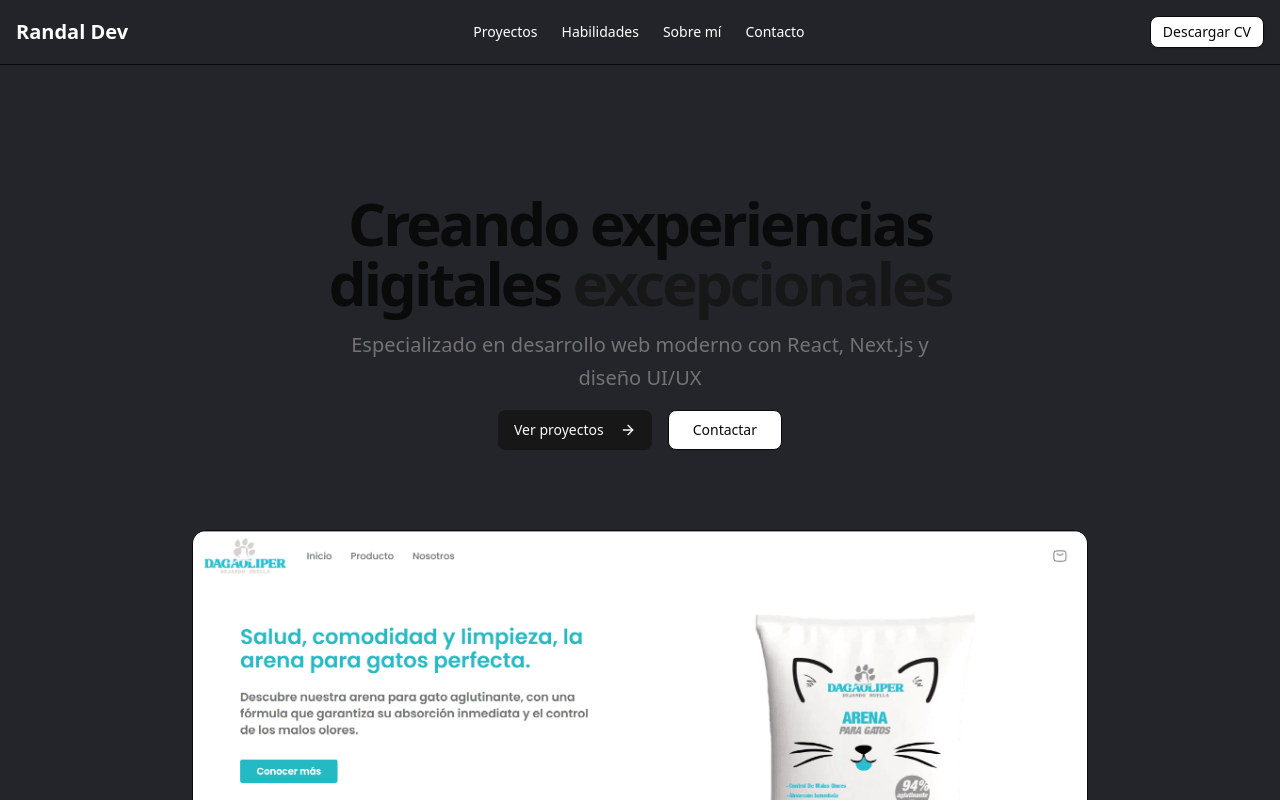
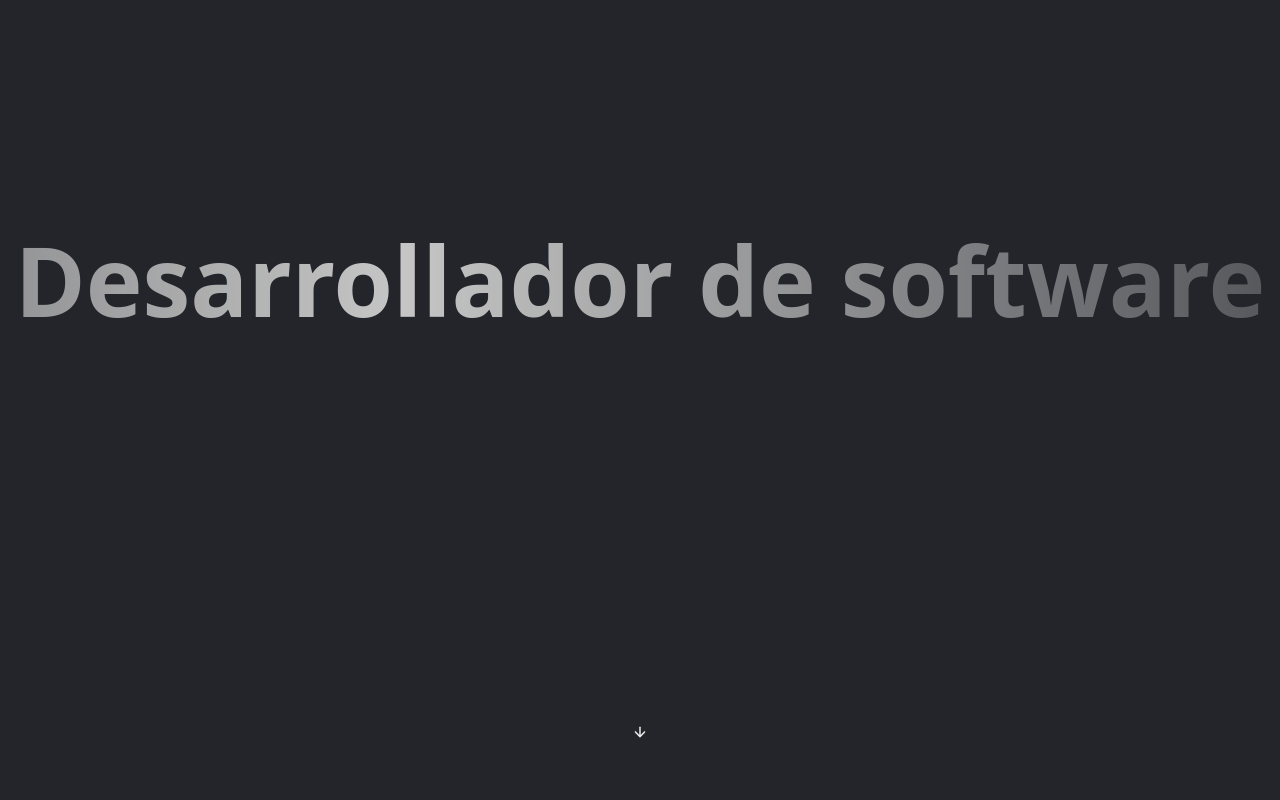
Before and after one commit to randal-web/my-portfolio, a Next.js app: page / in a window 1280 px wide. Shown: the top 800 px of the page. Built offline with nearby package versions, Linux system fonts and the light colour scheme.

Commit message:
Modifcaciones en header

```diff
--- a/app/globals.css
+++ b/app/globals.css
@@ -113,7 +113,26 @@
   * {
     @apply border-border outline-ring/50;
   }
+
   body {
     @apply bg-background text-foreground;
   }
 }
+
+.animate-shine {
+  background: linear-gradient(90deg, transparent, #c6c6c6, transparent);
+  background-size: 200% 100%;
+  background-clip: text;
+  -webkit-background-clip: text;
+  color: transparent;
+  animation: shine 20s linear infinite;
+}
+
+@keyframes shine {
+  0% {
+    background-position: 200% 0;
+  }
+  100% {
+    background-position: -200% 0;
+  }
+}
--- a/app/page.jsx
+++ b/app/page.jsx
@@ -1,3 +1,7 @@
+'use client'
+
+import { useState, useRef } from 'react'
+import { AnimatePresence } from 'framer-motion'
 import AboutSection from "@/components/sections/AboutSection";
 import ContactSection from "@/components/sections/ContactSection";
 import Footer from "@/components/sections/Footer";
@@ -7,12 +11,24 @@ import ProjectsSection from "@/components/sections/ProjectsSection";
 import SkillsSection from "@/components/sections/SkillsSection";
 
 export default function Portfolio() {
+  const [isHeaderVisible, setHeaderVisible] = useState(false)
+  const projectsRef = useRef(null)
+
+  const handleScrollToProjects = () => {
+    projectsRef.current?.scrollIntoView({ behavior: 'smooth' })
+  }
+
   return (
     <div className="min-h-screen bg-[#23252b]">
-      <Header />
+      <AnimatePresence>
+        {isHeaderVisible && <Header />}
+      </AnimatePresence>
       <main>
-        <HeroSection />
-        <ProjectsSection />
+        <HeroSection
+          setHeaderVisible={setHeaderVisible}
+          handleScrollToProjects={handleScrollToProjects}
+        />
+        <ProjectsSection ref={projectsRef} />
         <SkillsSection />
         <AboutSection />
         <ContactSection />
--- a/components/sections/Header.jsx
+++ b/components/sections/Header.jsx
@@ -1,10 +1,19 @@
+'use client'
+
 import Link from 'next/link'
+import { motion } from 'framer-motion'
 import { Button } from '@/components/ui/button'
 import { User } from 'lucide-react'
 
 export default function Header() {
   return (
-    <header className="sticky top-0 z-40 w-full border-b bg-[#23252b]/80 backdrop-blur-sm px-4">
+    <motion.header
+      initial={{ y: -100, opacity: 0 }}
+      animate={{ y: 0, opacity: 1 }}
+      exit={{ y: -100, opacity: 0 }}
+      transition={{ duration: 0.5 }}
+      className="sticky top-0 z-40 w-full border-b bg-[#23252b]/80 backdrop-blur-sm px-4"
+    >
       <div className="container flex h-16 items-center justify-between">
         <Link href="/" className="font-bold text-xl">
           <span className="text-white">Randal Dev</span>
@@ -43,6 +52,6 @@ export default function Header() {
           <span className="sr-only">Menú</span>
         </Button>
       </div>
-    </header>
+    </motion.header>
   )
 }
--- a/components/sections/HeroSection.jsx
+++ b/components/sections/HeroSection.jsx
@@ -1,38 +1,74 @@
-import Link from "next/link"
-import Image from "next/image"
-import { ArrowRight } from "lucide-react"
+'use client'
+
+import { useRef, useEffect } from 'react'
+import { motion, useScroll, useTransform } from 'framer-motion'
 import { Button } from "@/components/ui/button"
+import { ArrowDown } from "lucide-react"
 
-export default function HeroSection() {
+export default function HeroSection({ setHeaderVisible, handleScrollToProjects }) {
+  const targetRef = useRef(null)
+  const { scrollYProgress } = useScroll({
+    target: targetRef,
+    offset: ['start start', 'end start'],
+  })
+
+  useEffect(() => {
+    const unsubscribe = scrollYProgress.on("change", (latest) => {
+      if (latest > 0.7) {
+        setHeaderVisible(true)
+      } else {
+        setHeaderVisible(false)
+      }
+    })
+    return () => unsubscribe()
+  }, [scrollYProgress, setHeaderVisible])
+
+  // Animation for the text blocks
+  const text2Opacity = useTransform(scrollYProgress, [0.2, 0.4], [0, 1])
+  const text2Y = useTransform(scrollYProgress, [0.2, 0.4], ["20px", "0px"])
+
+  const text3Opacity = useTransform(scrollYProgress, [0.5, 0.7], [0, 1])
+  const text3Y = useTransform(scrollYProgress, [0.5, 0.7], ["20px", "0px"])
+
+  // Animation for the skip button
+  const skipButtonOpacity = useTransform(scrollYProgress, [0, 0.1, 0.15], [1, 1, 0])
+
   return (
-    <section className="container py-24 md:py-32 space-y-8">
-      <div className="flex flex-col items-center text-center space-y-4">
-        <h1 className="text-4xl md:text-6xl font-bold tracking-tighter max-w-3xl">
-          Creando experiencias digitales <span className="text-primary">excepcionales</span>
-        </h1>
-        <p className="text-muted-foreground max-w-[600px] md:text-xl/relaxed">
-          Especializado en desarrollo web moderno con React, Next.js y diseño UI/UX
-        </p>
-        <div className="flex flex-wrap gap-4 justify-center">
-          <Button size="lg" className="group">
-            Ver proyectos
-            <ArrowRight className="ml-2 h-4 w-4 transition-transform group-hover:translate-x-1" />
+    <section ref={targetRef} className="relative h-[300vh] bg-[#23252b]">
+      <div className="sticky top-0 h-screen flex items-center justify-center overflow-hidden">
+        <div className="text-center flex flex-col gap-8">
+          <motion.h1
+            className="text-5xl md:text-8xl font-bold text-white animate-shine"
+          >
+            Desarrollador de software
+          </motion.h1>
+          <motion.h1
+            className="text-3xl md:text-5xl font-bold text-white animate-shine px-12"
+            style={{ opacity: text2Opacity, y: text2Y }}
+          >
+            ¡Hola, Soy Randal!, un desarrollador de software Mexicano
+          </motion.h1>
+          <motion.h1
+            className="text-2xl md:text-4xl font-bold text-white animate-shine px-16"
+            style={{ opacity: text3Opacity, y: text3Y }}
+          >
+            Te ofrezco mis servicios para crear soluciones innovadoras y eficientes.
+          </motion.h1>
+        </div>
+        <motion.div
+          className="absolute bottom-10"
+          style={{ opacity: skipButtonOpacity }}
+        >
+          <Button
+            variant="ghost"
+            size="icon"
+            className="h-12 w-12 rounded-full animate-bounce"
+            onClick={handleScrollToProjects}
+          >
+            <ArrowDown className="h-6 w-6 text-white" />
+            <span className="sr-only">Saltar a proyectos</span>
           </Button>
-          <Button size="lg" variant="outline">
-            Contactar
-          </Button>
-        </div>
-      </div>
-      <div className="relative mx-auto max-w-4xl overflow-hidden rounded-xl border bg-muted/50 mt-20">
-        <Link href="https://www.prolimk.com.mx" className="block" target="_blank">
-          <Image
-            width={2000}
-            height={1050}
-            src="/proyecto-destacado.webp"
-            alt="Vista previa de proyecto destacado"
-            className="h-full w-full object-contain"
-          />
-        </Link>
+        </motion.div>
       </div>
     </section>
   )
--- a/components/sections/ProjectsSection.jsx
+++ b/components/sections/ProjectsSection.jsx
@@ -1,10 +1,11 @@
+import { forwardRef } from 'react'
 import { Button } from "@/components/ui/button"
 import { Card, CardContent } from "@/components/ui/card"
 import { ArrowRight, Github, Monitor } from "lucide-react"
 
-export default function ProjectsSection() {
+const ProjectsSection = forwardRef((props, ref) => {
   return (
-    <section id="proyectos" className="bg-muted/50 py-20 px-10">
+    <section ref={ref} id="proyectos" className="bg-muted/50 py-20 px-10">
       <div className="container space-y-12">
         <div className="text-center space-y-4">
           <h2 className="text-3xl md:text-4xl font-bold tracking-tighter">Proyectos Destacados</h2>
@@ -63,4 +64,8 @@ export default function ProjectsSection() {
       </div>
     </section>
   )
-}
+})
+
+ProjectsSection.displayName = "ProjectsSection"
+
+export default ProjectsSection
--- a/package.json
+++ b/package.json
@@ -13,6 +13,7 @@
     "@radix-ui/react-tabs": "^1.1.12",
     "class-variance-authority": "^0.7.1",
     "clsx": "^2.1.1",
+    "framer-motion": "^12.18.1",
     "lucide-react": "^0.514.0",
     "next": "15.3.3",
     "react": "^19.0.0",
```
Also changed, not shown: 1 other file (tests, documents, lock files or other folders).
